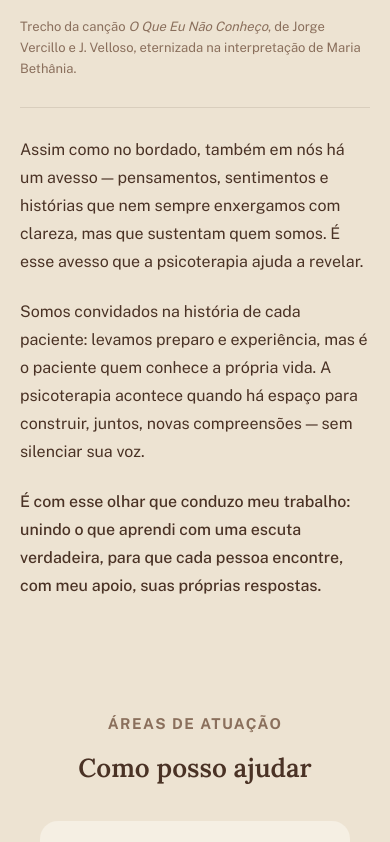
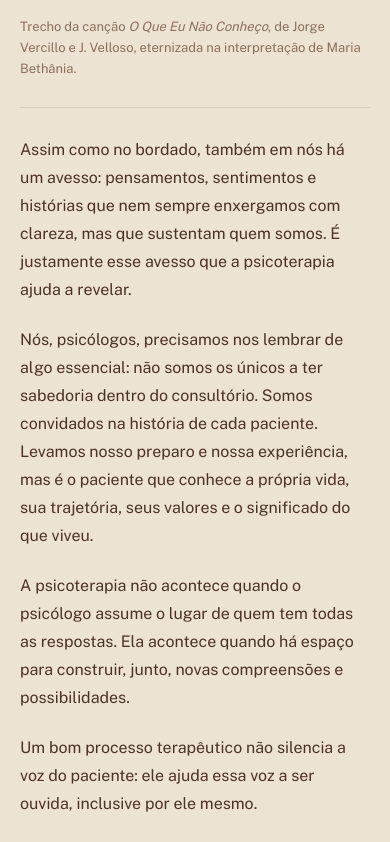
Before and after one commit to psergiohenrique/sites, a Next.js app in the folder regiane_de_paula/: page / in a window 390 px wide. Shown: the part 1120-1962 px from the top of the page. Built offline with nearby package versions, Linux system fonts and the light colour scheme.

Commit message:
Aplica textos revisados do documento e ajusta espaçamento mobile do nav
Sincroniza Reflexao e Contato com o conteúdo final de revisao.docx; adiciona
margem entre nome e subtítulo do nav no mobile.

```diff
--- a/regiane_de_paula/src/app/globals.css
+++ b/regiane_de_paula/src/app/globals.css
@@ -223,6 +223,7 @@ img { display: block; max-width: 100%; }
 
 @media (max-width: 760px) {
   .hero { padding: 40px 20px 48px; }
+  .nav-brand-sub { margin-top: 4px; }
 }
 
 /* ── Seções genéricas ────────────────────────────────────── */
--- a/regiane_de_paula/src/components/Contato.tsx
+++ b/regiane_de_paula/src/components/Contato.tsx
@@ -10,9 +10,8 @@ export default function Contato() {
           <p>
             Atendo adultos e idosos. Se você está pensando em iniciar um
             processo terapêutico ou tem dúvidas sobre o atendimento, ficarei
-            feliz em te atender.
-            Escolha o canal que for mais conveniente e entre em contato —
-            retornarei o quanto antes.
+            feliz em conversar com você. Escolha o canal que for mais
+            conveniente e entre em contato, retornarei o quanto antes.
           </p>
 
           <div className="contato-links">
--- a/regiane_de_paula/src/components/Reflexao.tsx
+++ b/regiane_de_paula/src/components/Reflexao.tsx
@@ -14,16 +14,26 @@ export default function Reflexao() {
         <div className="hero-rule" />
 
         <p className="body">
-          Assim como no bordado, também em nós há um avesso — pensamentos,
+          Assim como no bordado, também em nós há um avesso: pensamentos,
           sentimentos e histórias que nem sempre enxergamos com clareza, mas
-          que sustentam quem somos. É esse avesso que a psicoterapia ajuda a
-          revelar.
+          que sustentam quem somos. É justamente esse avesso que a
+          psicoterapia ajuda a revelar.
         </p>
         <p className="body">
-          Somos convidados na história de cada paciente: levamos preparo e
-          experiência, mas é o paciente quem conhece a própria vida. A
-          psicoterapia acontece quando há espaço para construir, juntos,
-          novas compreensões — sem silenciar sua voz.
+          Nós, psicólogos, precisamos nos lembrar de algo essencial: não
+          somos os únicos a ter sabedoria dentro do consultório. Somos
+          convidados na história de cada paciente. Levamos nosso preparo e
+          nossa experiência, mas é o paciente que conhece a própria vida, sua
+          trajetória, seus valores e o significado do que viveu.
+        </p>
+        <p className="body">
+          A psicoterapia não acontece quando o psicólogo assume o lugar de
+          quem tem todas as respostas. Ela acontece quando há espaço para
+          construir, junto, novas compreensões e possibilidades.
+        </p>
+        <p className="body">
+          Um bom processo terapêutico não silencia a voz do paciente: ele
+          ajuda essa voz a ser ouvida, inclusive por ele mesmo.
         </p>
         <p className="body" style={{ fontWeight: 500 }}>
           É com esse olhar que conduzo meu trabalho: unindo o que aprendi com
```
